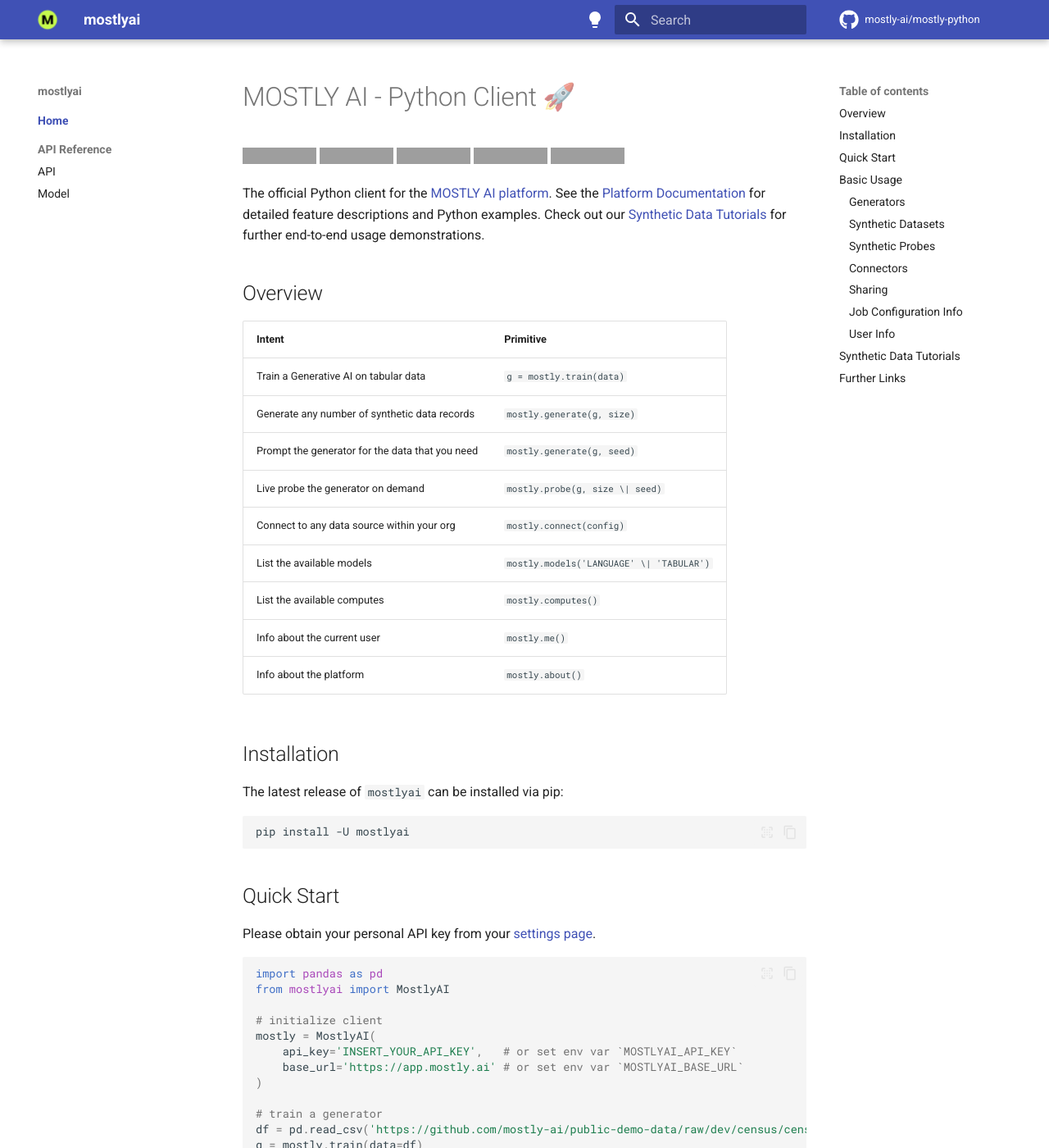
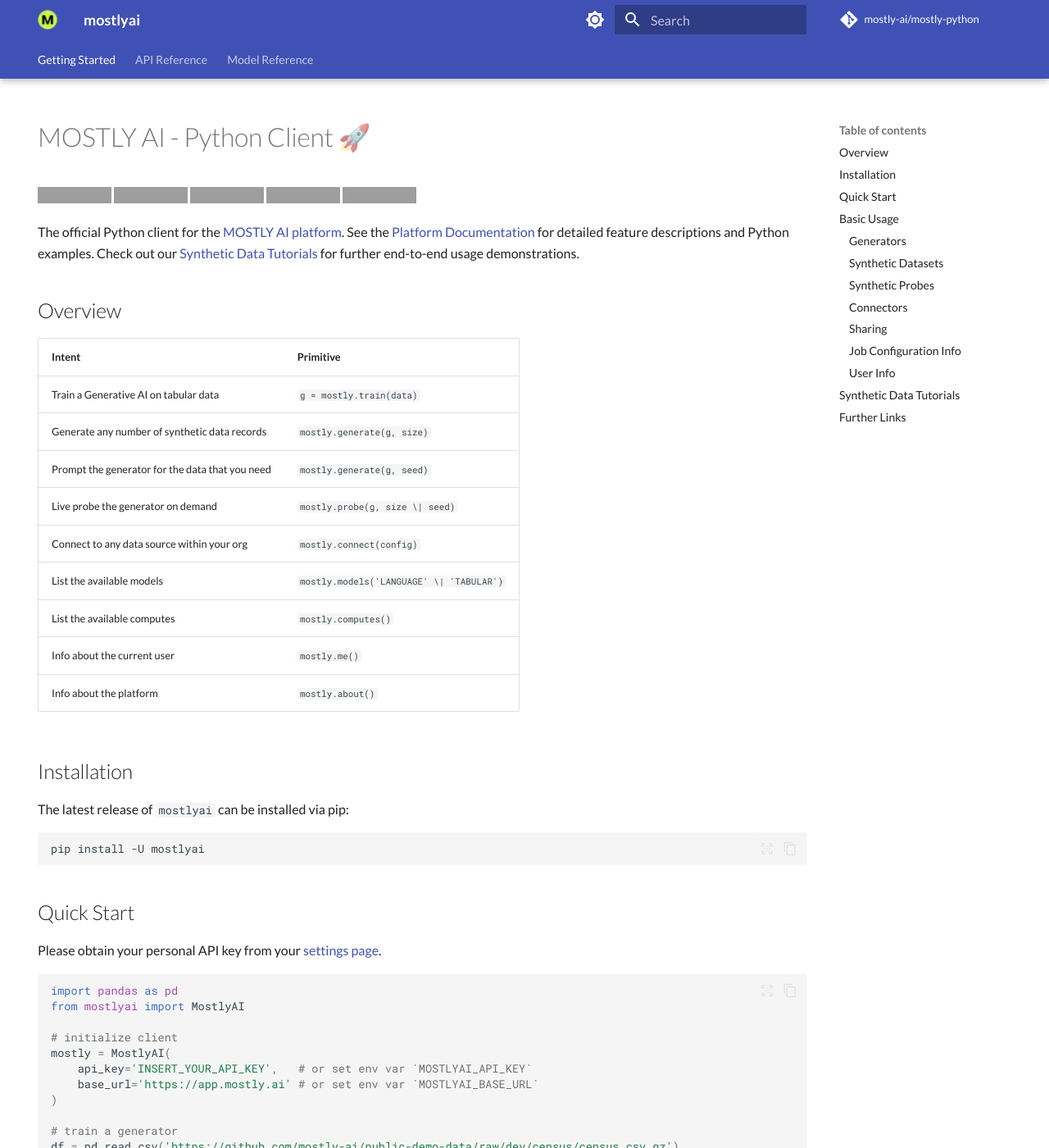
Before and after one commit to mostly-ai/mostly-python, an MkDocs documentation site: the page built from docs/index.md, in a window 1280 px wide and 1400 px high. Shown: the whole window at 82% size. Built offline with MkDocs 1.6.1 and Material for MkDocs 9.7.7, drawn with Linux system fonts in a browser that asks for light colours; comment, search, counter and statistics services are not loaded; grey boxes are pictures that could not be loaded.

Commit message:
simplified docs layout

```diff
--- a/mkdocs.yml
+++ b/mkdocs.yml
@@ -7,77 +7,31 @@
   name: material
   logo: logo.png
   favicon: favicon.png
-  palette:
-  - media: "(prefers-color-scheme)"
-    scheme: default
-    primary: indigo
-    accent: indigo
-    toggle:
-      icon: material/lightbulb
-      name: "Switch to light mode"
-  - media: "(prefers-color-scheme: light)"
-    scheme: default
-    primary: indigo
-    accent: indigo
-    toggle:
-      icon: material/lightbulb-outline
-      name: "Switch to dark mode"
-  - media: "(prefers-color-scheme: dark)"
-    scheme: slate
-    primary: indigo
-    accent: indigo
-    toggle:
-      icon: material/lightbulb-auto-outline
-      name: "Switch to system preference"
-
+  font:
+    text: Lato
   features:
-    - navigation.instant
-    - navigation.instant.prefetch
-#    - navigation.tabs
-#    - navigation.tabs.sticky
-    - search.suggest
-    - search.highlight
-    - search.share
+    - navigation.top
+    - navigation.tracking
+    - navigation.tabs
+    - navigation.tabs.sticky
     - content.code.select
     - content.code.copy
-    - content.code.annotate
-    - content.tooltips
     - navigation.footer
-    - navigation.indexes
-    - navigation.sections
-    - toc.follow
 
-  icon:
-    repo: fontawesome/brands/github
+  palette:
+    - scheme: default
+      toggle:
+        icon: material/brightness-7
+        name: Switch to dark mode
+    - scheme: slate
+      toggle:
+        icon: material/brightness-2
+        name: Switch to light mode
+
 nav:
-  - Home:
-    - Index: index.md
-  - API Reference:
-    - API: api_reference/api.md
-    - Model: api_reference/model.md
-
-markdown_extensions:
-  - pymdownx.highlight:
-      anchor_linenums: true
-      line_spans: __span
-      pygments_lang_class: true
-  - pymdownx.inlinehilite
-  - pymdownx.snippets
-  - pymdownx.superfences
-
-#markdown_extensions:
-#  - pymdownx.blocks.admonition
-#  - pymdownx.blocks.details
-#  - pymdownx.magiclink
-#  - pymdownx.highlight
-#  - pymdownx.inlinehilite
-#  - pymdownx.snippets
-#  - pymdownx.superfences
-#  - pymdownx.snippets:
-#      base_path: [!relative $config_dir]
-#      check_paths: true
-#  - toc:
-#      permalink: "¤"
+  - Getting Started: index.md
+  - API Reference: api_client.md
+  - Model Reference: api_model.md
 
 plugins:
   - search
@@ -96,25 +50,14 @@
             extensions:
             - griffe_fieldz
             docstring_style: google
-#
-#plugins:
-#  - search
-#  - mkdocstrings:
-#      handlers:
-#        python:
-#          paths: [mostlyai]
-#          options:
-#            docstring_style: sphinx
-#            show_bases: false
-#            show_symbol_type_heading: true
-#            show_docstring_examples: true
-#            filters: ["!^_"]
-#            members_order: source
-#            separate_signature: true
-#            show_signature_annotations: true
-#            signature_crossrefs: true
-#            show_symbol_type_toc: true
-#            show_root_toc_entry: false
-#          rendering:
-#            show_source: true
-#            show_if_no_docstring: false
+
+markdown_extensions:
+  - pymdownx.highlight:
+      anchor_linenums: true
+      line_spans: __span
+      pygments_lang_class: true
+  - pymdownx.inlinehilite
+  - pymdownx.snippets
+  - pymdownx.superfences
+  - toc:
+      permalink: true
```
Also changed, not shown: docs/api_client.md (renamed from docs/api_reference/api.md, +11 -6 lines), docs/api_model.md (renamed from docs/api_reference/model.md, +5 -0 lines), docs/index.md (+5 -0 lines).
